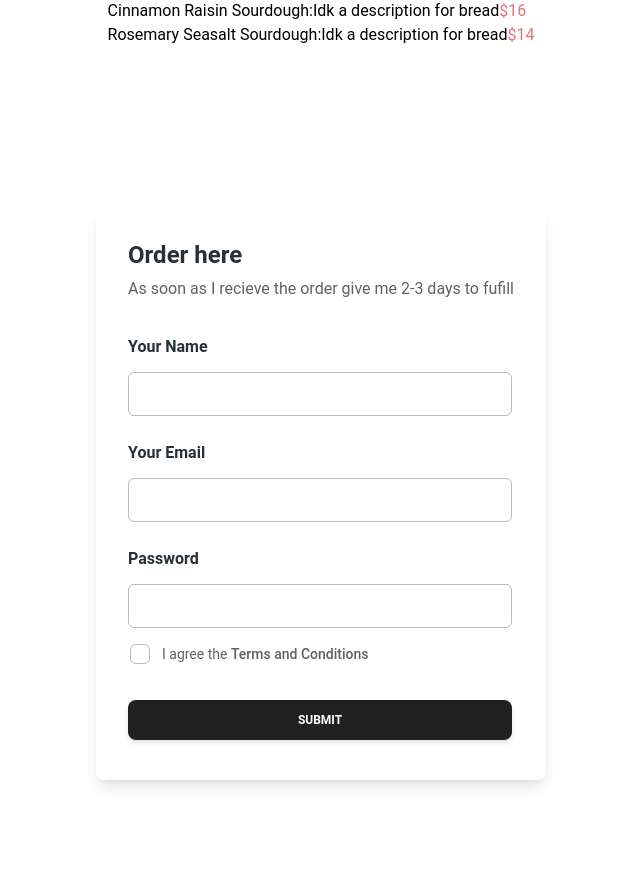
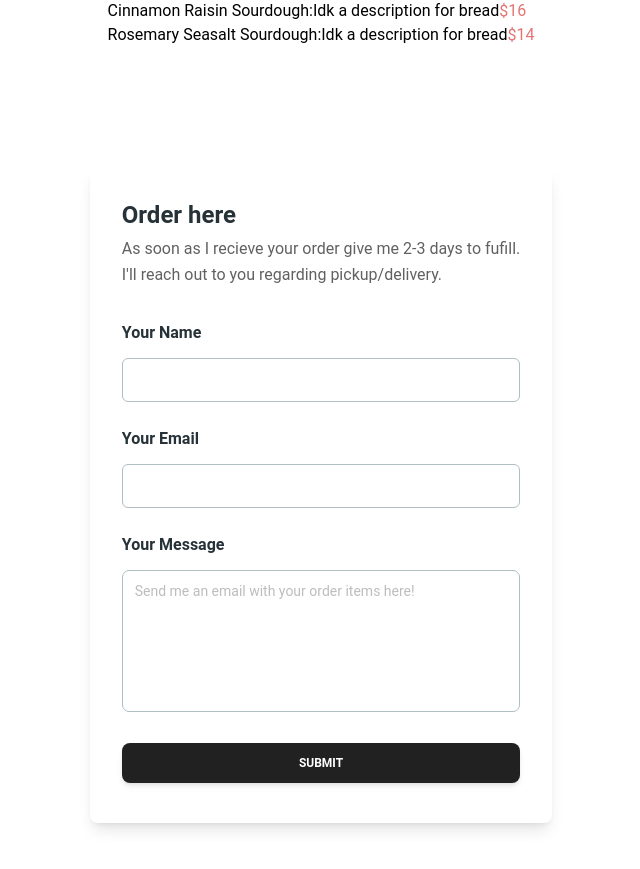
Before and after one commit to elloimbrandon/brunette-baker-az, a React (Vite) app: page / in a window 1280 px wide. Shown: the part 2420-3289 px from the top of the page, without its empty margins (319-959 px from the left). Built offline with nearby package versions, Linux system fonts and the light colour scheme.

Commit message:
created config for objects, arrays, and strings. wrote todos. need to focus on styling order section next

```diff
--- a/src/App.tsx
+++ b/src/App.tsx
@@ -3,20 +3,19 @@ import Hero from './components/views/Hero';
 import About from './components/views/About';
 import BreadCarousel from './components/views/BreadCarousel';
 import Order from './components/views/Order';
+import { BreadOptions } from './assets/config/Config';
 
 import './assets/css/Global.css'
 
-// Need to work on scroll
+// TODO:
+// - Work on scroll
+// - Footer
+// - Link Web3 Form
+// - Style order and form area
+// - Possibly set up contentful CMS
+// - Set up 404/routing
 
 function App() {
-
-  const breadOptions = [
-    { id: 1, name: 'Traditional Sourdough', description: 'Idk a description for bread', price: 12 },
-    { id: 2, name: 'Pizza Sourdough', description: 'Idk a description for bread', price: 16 },
-    { id: 3, name: 'Cinnamon Raisin Sourdough', description: 'Idk a description for bread', price: 16 },
-    { id: 4, name: 'Rosemary Seasalt Sourdough', description: 'Idk a description for bread', price: 14 },
-  ]
-
   return (
     <>
       <StickyNavbar/>
@@ -34,7 +33,7 @@ function App() {
         image="/images/woman-baker.jpg"
         imageAlt="Woman looking over counter containing bread loaves"
       />
-      <Order items={breadOptions}/>
+      <Order items={BreadOptions}/>
     </>
   )
 }
--- /dev/null
+++ b/src/assets/config/Config.ts
@@ -0,0 +1,6 @@
+export const BreadOptions = [
+    { id: 1, name: 'Traditional Sourdough', description: 'Idk a description for bread', price: 12 },
+    { id: 2, name: 'Pizza Sourdough', description: 'Idk a description for bread', price: 16 },
+    { id: 3, name: 'Cinnamon Raisin Sourdough', description: 'Idk a description for bread', price: 16 },
+    { id: 4, name: 'Rosemary Seasalt Sourdough', description: 'Idk a description for bread', price: 14 },
+]
--- a/src/components/forms/Form.tsx
+++ b/src/components/forms/Form.tsx
@@ -1,28 +1,28 @@
 import {
   Card,
   Input,
-  Checkbox,
+  Textarea,
   Button,
   Typography,
 } from "@material-tailwind/react";
 
 export default function Form() {
     return (
-        <Card color="transparent" shadow={false} className="rounded-lg shadow-lg p-8">
+        <Card color="transparent" shadow={false} className="rounded-lg shadow-lg p-8 mx-2">
             <Typography variant="h4" color="blue-gray">
             Order here
             </Typography>
             <Typography color="gray" className="mt-1 font-normal">
-            As soon as I recieve the order give me 2-3 days to fufill
+            As soon as I recieve your order give me 2-3 days to fufill.<br/> I'll reach out to you regarding pickup/delivery.
             </Typography>
-            <form className="mt-8 mb-2 w-80 max-w-screen-lg sm:w-96">
+            <form className="mt-8 mb-2 w-full">
                 <div className="mb-1 flex flex-col gap-6">
                     <Typography variant="h6" color="blue-gray" className="-mb-3">
                     Your Name
                     </Typography>
                     <Input
                         size="lg"
-                    placeholder="name@mail.com"
+                        placeholder="Mike Smith"
                         crossOrigin=""
                         className=" !border-t-blue-gray-200 focus:!border-t-gray-900"
                         labelProps={{
@@ -41,38 +41,25 @@ export default function Form() {
                             className: "before:content-none after:content-none",
                         }}
                     />
-                    <Typography variant="h6" color="blue-gray" className="-mb-3">
-                    Password
+                    <Typography
+                        variant="h6" color="blue-gray" className="-mb-3"
+                    >
+                        Your Message
                     </Typography>
-                    <Input
-                    type="password"
-                    size="lg"
-                    crossOrigin=""
-                    placeholder="********"
-                    className=" !border-t-blue-gray-200 focus:!border-t-gray-900"
+                    <Textarea
+                        rows={6}
+                        color="gray"
+                        placeholder="Send me an email with your order items here!"
+                        name="message"
+                        className="focus:border-t-gray-900"
+                        containerProps={{
+                            className: "!min-w-full",
+                        }}
                         labelProps={{
-                        className: "before:content-none after:content-none",
+                            className: "hidden",
                         }}
                     />
                 </div>
-                <Checkbox crossOrigin=""
-                    label={
-                    <Typography
-                        variant="small"
-                        color="gray"
-                        className="flex items-center font-normal"
-                    >
-                        I agree the
-                        <a
-                        href="#"
-                        className="font-medium transition-colors hover:text-gray-900"
-                        >
-                        &nbsp;Terms and Conditions
-                        </a>
-                    </Typography>
-                    }
-                    containerProps={{ className: "-ml-2.5" }}
-                />
                 <Button className="mt-6" fullWidth>
                     Submit
                 </Button>
--- a/src/components/views/Order.tsx
+++ b/src/components/views/Order.tsx
@@ -26,7 +26,7 @@ export default function Order({ items }: OrderProps) {
                             </li>
                         ))}
                     </ul>
-                    <div className="py-20">
+                    <div className="pb-20 pt-10">
                         <Form />
                     </div>
                 </div>
```
Lines whose indentation alone changed are shown as unchanged.
